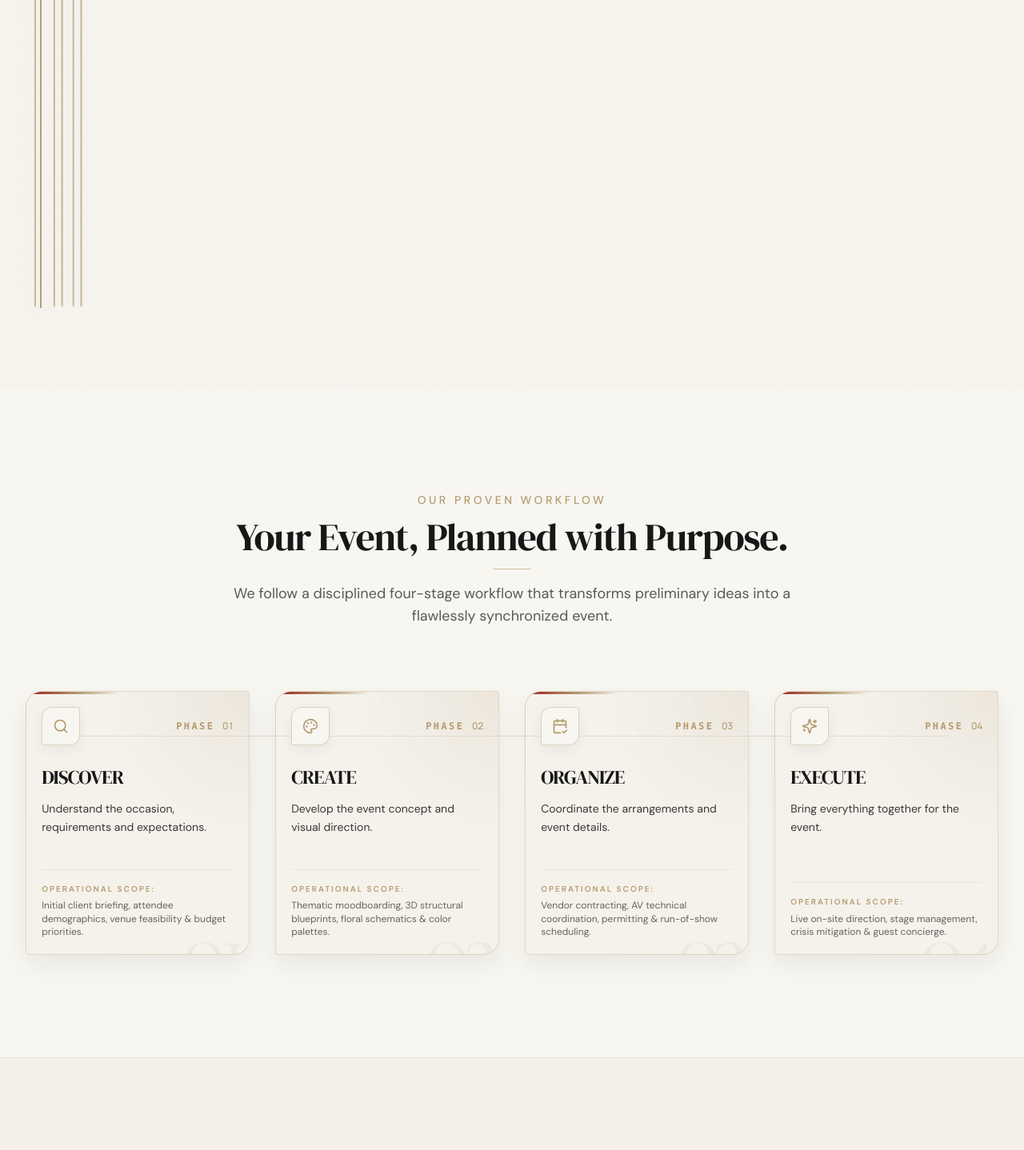
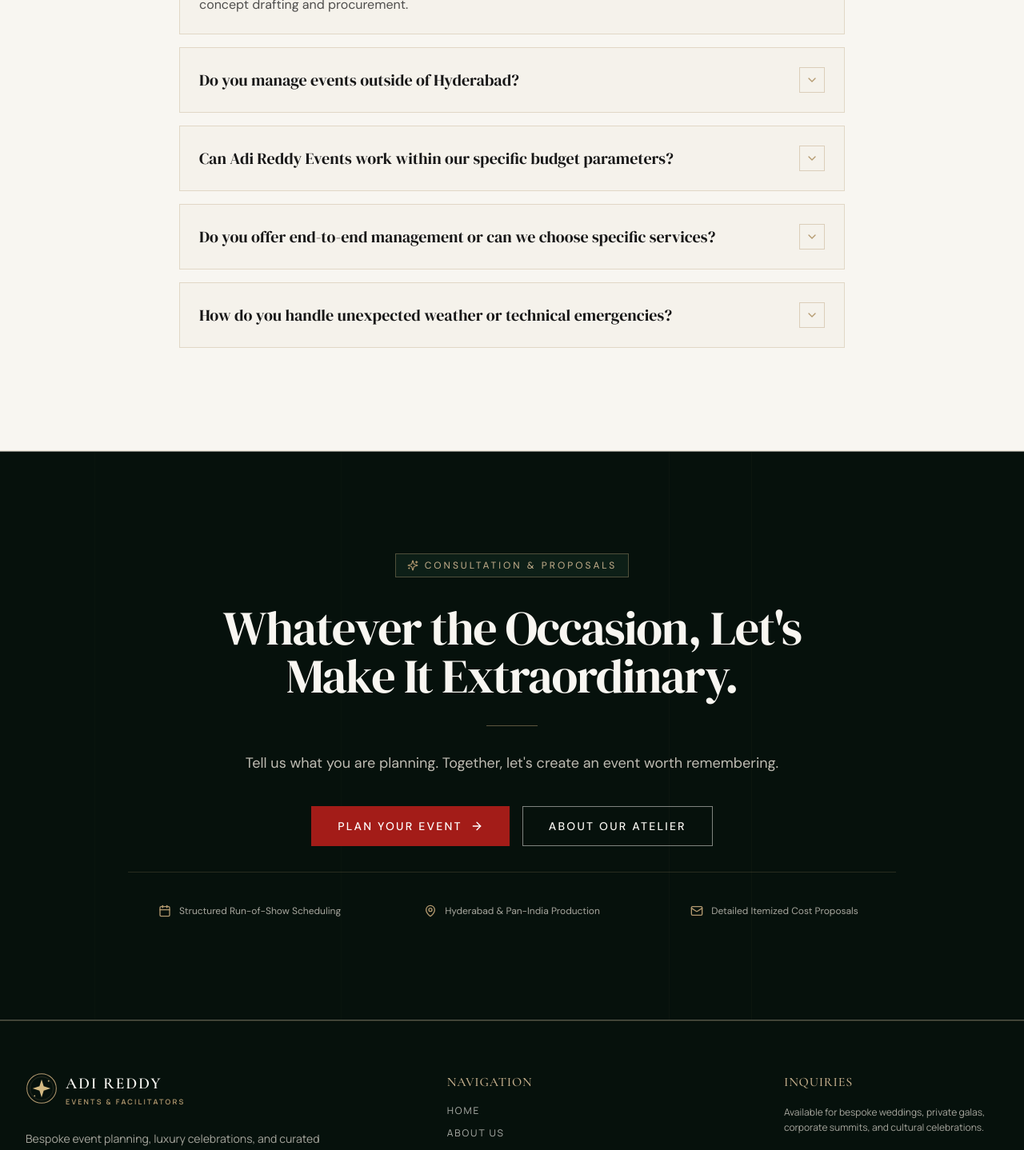
Before and after one commit to toshitsai9-star/events, a React (Vite) app: page /services in a window 1280 px wide. Shown: the part 7320-8758 px from the top of the page at 80% size. Built offline with nearby package versions, Linux system fonts and the light colour scheme.

Commit message:
Trim repeated About and Services sections

```diff
--- a/src/pages/About.jsx
+++ b/src/pages/About.jsx
@@ -1,17 +1,12 @@
 import React from 'react';
 import AboutHero from '../components/about/AboutHero';
 import AboutStory from '../components/about/AboutStory';
-import WhatWeDo from '../components/about/WhatWeDo';
-import AboutPhilosophy from '../components/about/AboutPhilosophy';
 import PlanningApproach from '../components/about/PlanningApproach';
 import WhyChooseAdhiReddy from '../components/about/WhyChooseAdhiReddy';
 import AboutCTA from '../components/about/AboutCTA';
 
 /**
- * About Page Component
- * Phase 3 Complete About Us Page for ADI REDDY EVENTS.
- * A comprehensive brand narrative presenting the vision, multi-category event scope,
- * philosophy, planning workflow, and visual showcase.
+ * About page focused on the company story, planning approach, and client benefits.
  */
 export default function About() {
   return (
@@ -21,12 +16,6 @@ export default function About() {
 
       {/* 2. Our Story: "More Than Just Event Planning." */}
       <AboutStory />
-
-      {/* 3. What We Do: "Celebrating Every Occasion, Big or Small." */}
-      <WhatWeDo />
-
-      {/* 4. Our Philosophy: "Every Event Is Unique. So Is Our Approach." */}
-      <AboutPhilosophy />
 
       {/* 5. Our Event Planning Approach: "From First Conversation to Final Celebration." */}
       <PlanningApproach />
--- a/src/pages/Services.jsx
+++ b/src/pages/Services.jsx
@@ -1,17 +1,11 @@
 import React from 'react';
 import ServicesHero from '../components/services/ServicesHero';
 import ServicesShowcase from '../components/services/ServicesShowcase';
-import CompleteManagementSection from '../components/services/CompleteManagementSection';
-import ServicesProcess from '../components/services/ServicesProcess';
-import EventTypesMosaic from '../components/services/EventTypesMosaic';
 import ServicesFAQ from '../components/services/ServicesFAQ';
 import ServicesCTA from '../components/services/ServicesCTA';
 
 /**
- * Phase 4: Complete Services Page for ADI REDDY EVENTS.
- * Positions the company as a full-spectrum, turnkey event management firm
- * covering all 9 specialized event categories, holistic 10-layer execution capabilities,
- * 4-step disciplined workflow, and diverse photographic event mosaic.
+ * Services page focused on event categories, frequently asked questions, and consultation.
  */
 export default function Services() {
   return (
@@ -22,15 +16,6 @@ export default function Services() {
       {/* 2. Complete Event Management Services (All 9 Categories in Editorial Showcase) */}
       <ServicesShowcase />
 
-      {/* 3. Complete Event Management Section (10 Holistic Capabilities) */}
-      <CompleteManagementSection />
-
-      {/* 4. How We Work (4-Step Timeline Workflow) */}
-      <ServicesProcess />
-
-      {/* 5. Featured Event Types (Photographic Mosaic Layout) */}
-      <EventTypesMosaic />
-
       {/* 6. Client FAQ Accordion */}
       <ServicesFAQ />
 
```
